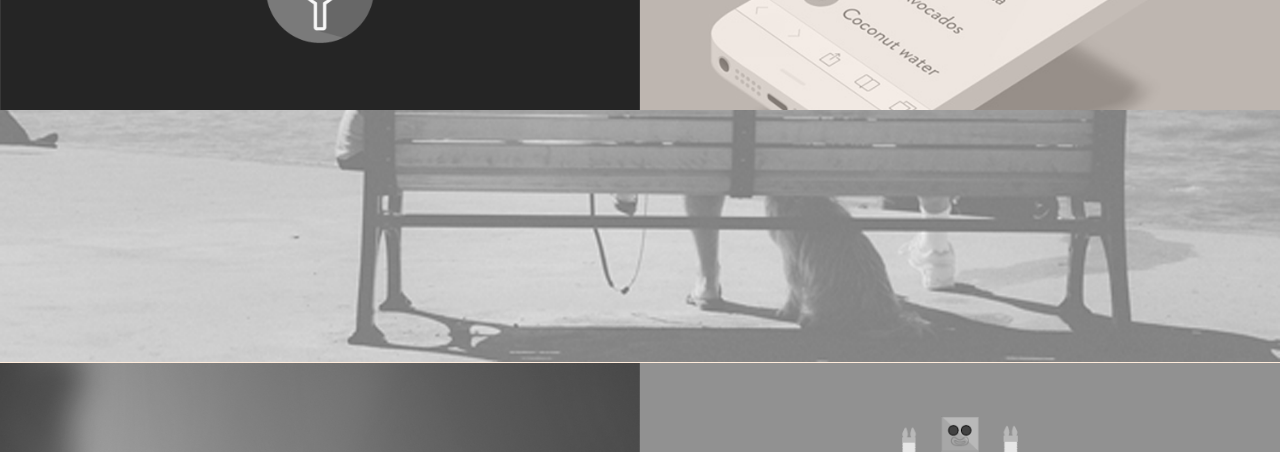
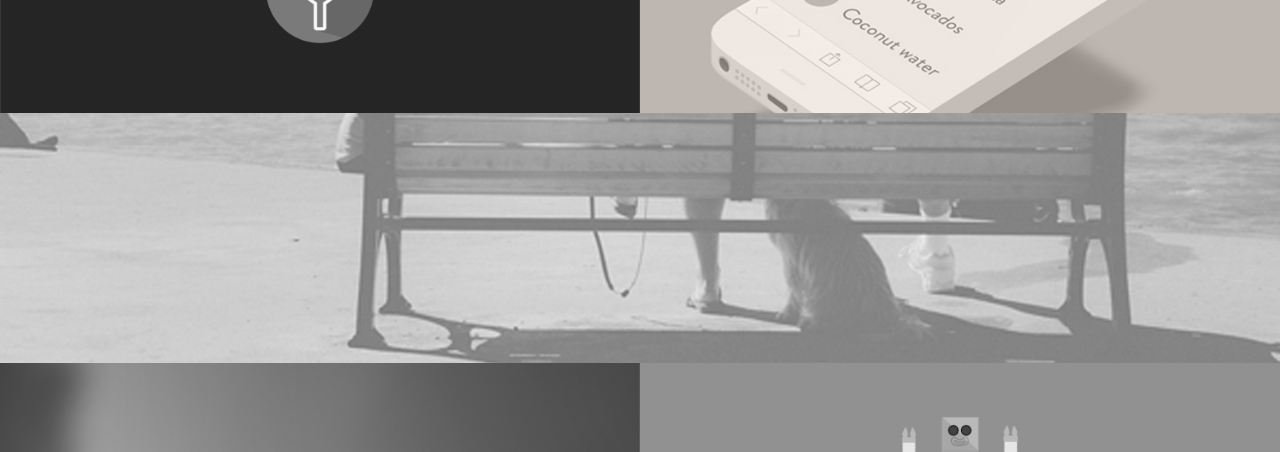
Before and after one commit to vnikajimenez/vnikajimenez.github.com, a Jekyll site: the page built from index.html, in a window 1280 px wide. Shown: the part 1471-1923 px from the top of the page. Built offline with Jekyll 4.4.1, drawn with Linux system fonts in a browser that asks for light colours; nearby versions of some CDN libraries.

Commit message:
fix cover image position

```diff
--- a/_sass/_main.scss
+++ b/_sass/_main.scss
@@ -336,7 +336,7 @@
 	background-repeat: no-repeat;
 	background-size: cover;
 	position: relative;
-	top: 5px;
+	top: 8px;
 
 }
 
```
Also changed, not shown: 2 other files.
